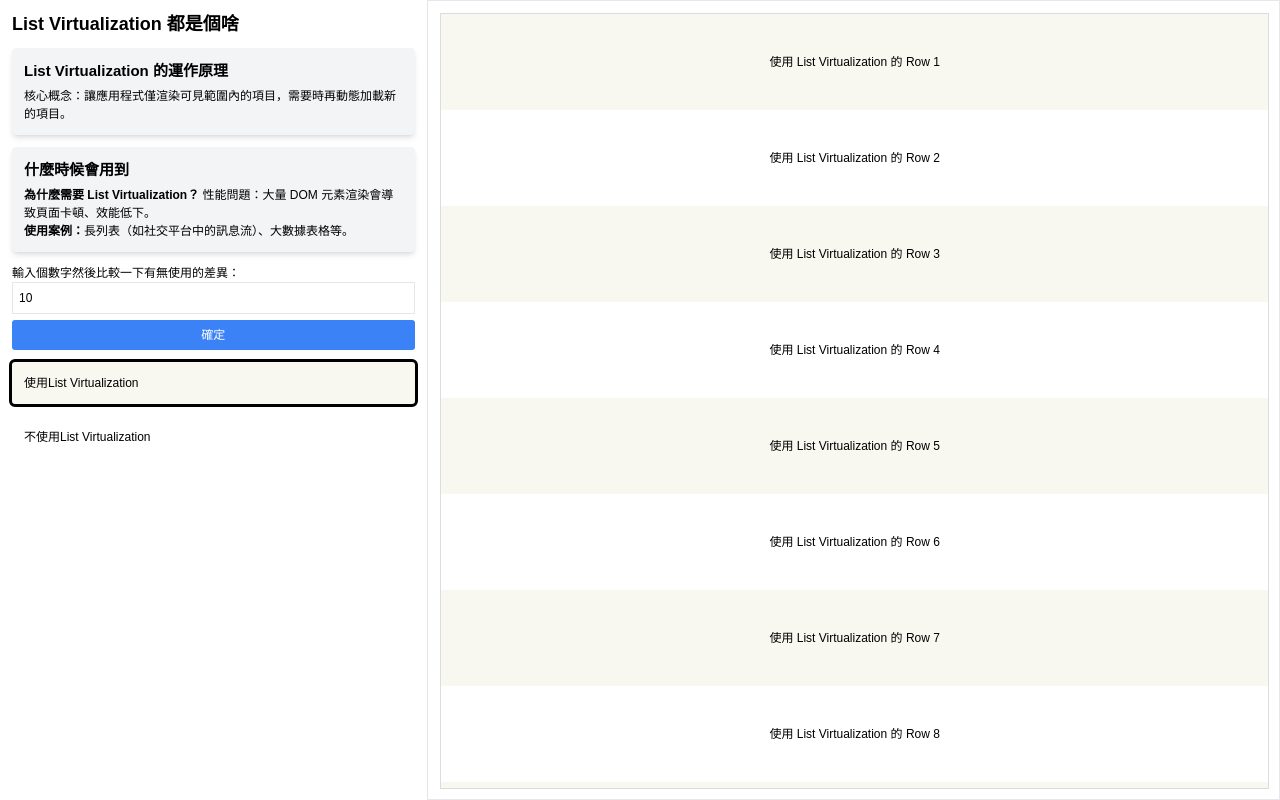
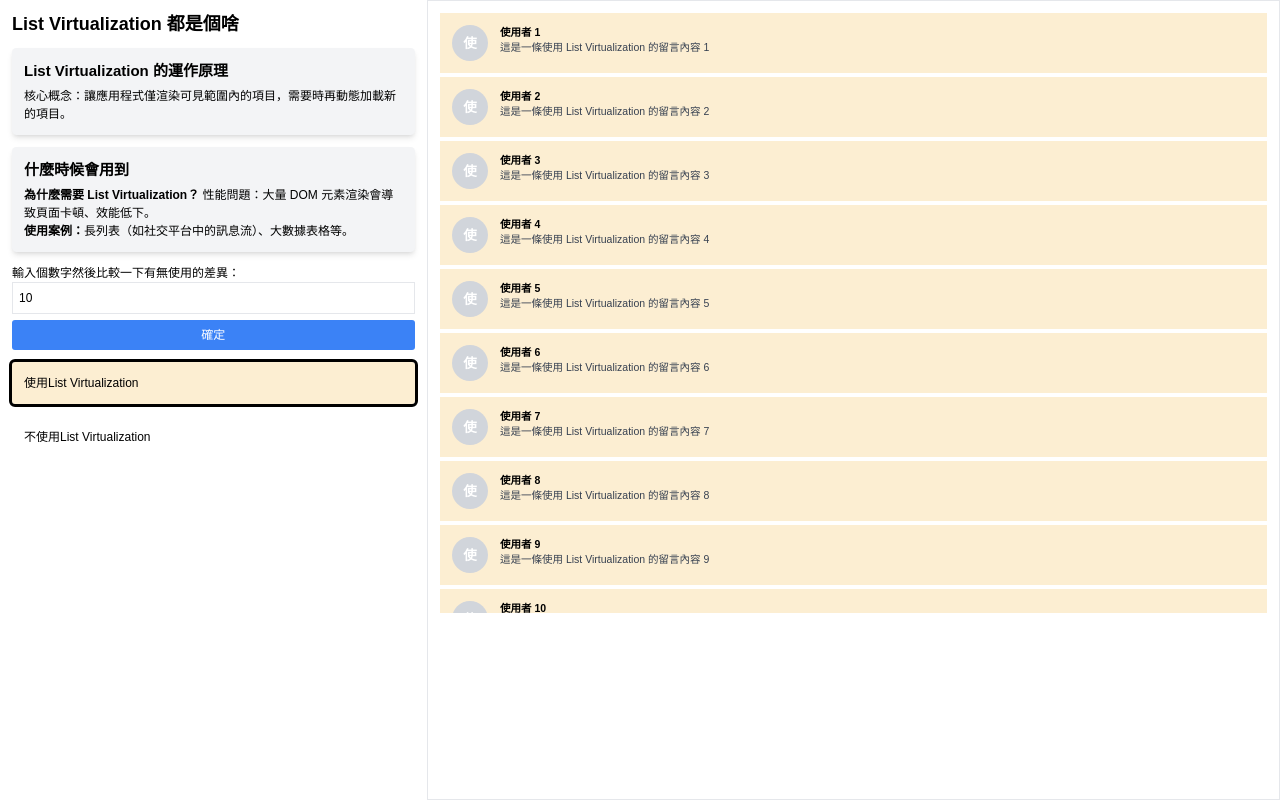
Before and after one commit to JuneLin2001/List-Virtualization-Discussion, a React (Vite) app: page /UsingListVirtualization in a window 1280 px wide. Built offline with nearby package versions, Linux system fonts and the light colour scheme; the HTML template or start-up script is replaced by a standard one.

Commit message:
style: mock social media style

```diff
--- a/src/App.jsx
+++ b/src/App.jsx
@@ -4,6 +4,44 @@ import UsingListVirtualization from "./UsingListVirtualization";
 import UsingRegularList from "./UsingRegularList";
 import Selector from "./Selector";
 import { useState } from "react";
+import PropTypes from "prop-types";
+
+// Row 組件
+const Row = ({ index, isVirtualized }) => {
+  const userName = `使用者 ${index + 1}`;
+  const message = isVirtualized
+    ? `這是一條使用 List Virtualization 的留言內容 ${index + 1}`
+    : `這是一條不使用 List Virtualization 的留言內容 ${index + 1}`;
+
+  return (
+    <div
+      className={`flex p-4 border-b last:border-b-0 mb-1 ${
+        isVirtualized ? "bg-VirtualizationListItem" : "bg-RegularListItem"
+      }`}
+    >
+      <div className="flex-shrink-0 w-12 h-12 rounded-full bg-gray-300 flex items-center justify-center">
+        <span className="text-lg font-semibold text-white">
+          {userName.charAt(0)}
+        </span>{" "}
+        {/* 顯示使用者的首字母 */}
+      </div>
+      <div className="ml-4 flex-grow">
+        <div className="text-sm font-semibold">{userName}</div>
+        <div className="text-sm text-gray-700">{message}</div>
+      </div>
+    </div>
+  );
+};
+
+Row.propTypes = {
+  index: PropTypes.number.isRequired,
+  isVirtualized: PropTypes.bool.isRequired,
+};
+
+Row.propTypes = {
+  index: PropTypes.number.isRequired,
+  isVirtualized: PropTypes.bool.isRequired,
+};
 
 const App = () => {
   const [tempItemCount, setTempItemCount] = useState(10);
@@ -75,16 +113,14 @@ const App = () => {
       <div className="right-panel w-2/3 p-4 overflow-y-auto border-[1px]">
         <Routes>
           <Route
-            path="/"
-            element={<UsingListVirtualization itemCount={itemCount} />}
-          />
-          <Route
             path="/UsingListVirtualization"
-            element={<UsingListVirtualization itemCount={itemCount} />}
+            element={
+              <UsingListVirtualization itemCount={itemCount} Row={Row} />
+            }
           />
           <Route
             path="/UsingRegularList"
-            element={<UsingRegularList itemCount={itemCount} />}
+            element={<UsingRegularList itemCount={itemCount} Row={Row} />}
           />
         </Routes>
       </div>
--- a/src/Selector.jsx
+++ b/src/Selector.jsx
@@ -10,22 +10,30 @@ const Selector = () => {
       <label
         className={`p-4 rounded ${
           selectedListType === "virtualization"
-            ? "bg-[#f8f8f0] outline"
+            ? "bg-VirtualizationListItem outline"
             : "bg-white"
         } cursor-pointer`}
-        onClick={() => setSelectedListType("virtualization")}
       >
-        <Link to="/UsingListVirtualization" className="block">
+        <Link
+          to="/UsingListVirtualization"
+          onClick={() => setSelectedListType("virtualization")}
+          className="w-full h-full flex items-center"
+        >
           使用List Virtualization
         </Link>
       </label>
       <label
         className={`p-4 rounded ${
-          selectedListType === "regular" ? "bg-[#d3e3fd] outline" : "bg-white"
+          selectedListType === "regular"
+            ? "bg-RegularListItem outline"
+            : "bg-white"
         } cursor-pointer`}
-        onClick={() => setSelectedListType("regular")}
       >
-        <Link to="/UsingRegularList" className="block">
+        <Link
+          to="/UsingRegularList"
+          onClick={() => setSelectedListType("regular")}
+          className="w-full h-full flex items-center"
+        >
           不使用List Virtualization
         </Link>
       </label>
--- a/src/UsingListVirtualization.jsx
+++ b/src/UsingListVirtualization.jsx
@@ -1,38 +1,23 @@
+import PropTypes from "prop-types";
 import { FixedSizeList as List } from "react-window";
-import AutoSizer from "react-virtualized-auto-sizer";
-import PropTypes from "prop-types";
 
-const Row = ({ index, style }) => (
-  <div className={index % 2 ? "ListItemOdd" : "ListItemEven"} style={style}>
-    使用 List Virtualization 的 Row {index + 1}
-  </div>
-);
-Row.propTypes = {
-  index: PropTypes.number.isRequired,
-  style: PropTypes.object.isRequired,
+const UsingListVirtualization = ({ itemCount, Row }) => {
+  return (
+    <div className="h-full w-full">
+      <List height={600} itemCount={itemCount} itemSize={64} width="100%">
+        {({ index, style }) => (
+          <div style={style}>
+            <Row index={index} isVirtualized={true} />
+          </div>
+        )}
+      </List>
+    </div>
+  );
 };
 
-const UsingListVirtualization = ({ itemCount }) => {
-  return (
-    <>
-      <AutoSizer>
-        {({ height, width }) => (
-          <List
-            className="List"
-            height={height}
-            itemCount={itemCount}
-            itemSize={96}
-            width={width}
-          >
-            {Row}
-          </List>
-        )}
-      </AutoSizer>
-    </>
-  );
-};
 UsingListVirtualization.propTypes = {
   itemCount: PropTypes.number.isRequired,
+  Row: PropTypes.elementType.isRequired,
 };
 
 export default UsingListVirtualization;
--- a/src/UsingRegularList.jsx
+++ b/src/UsingRegularList.jsx
@@ -1,30 +1,18 @@
 import PropTypes from "prop-types";
 
-const Row = ({ index }) => (
-  <div
-    className={`${
-      index % 2 ? "RegularListItemEven" : "ListItemOdd"
-    } h-32 p-4 border-x-[1px] `}
-  >
-    不使用 List Virtualization 的 Row {index}
-  </div>
-);
-
-Row.propTypes = {
-  index: PropTypes.number.isRequired,
-};
-
-const UsingRegularList = ({ itemCount }) => {
+const UsingRegularList = ({ itemCount, Row }) => {
   return (
-    <div className="h-full w-full  ">
+    <div className="h-full w-full">
       {Array.from({ length: itemCount }, (_, index) => (
-        <Row key={index} index={index + 1} />
+        <Row key={index} index={index} isVirtualized={false} />
       ))}
     </div>
   );
 };
+
 UsingRegularList.propTypes = {
   itemCount: PropTypes.number.isRequired,
+  Row: PropTypes.elementType.isRequired,
 };
 
 export default UsingRegularList;
--- a/src/index.css
+++ b/src/index.css
@@ -32,14 +32,3 @@ body,
   align-items: center;
   justify-content: center;
 }
-
-.ListItemEven {
-  background-color: #f8f8f0;
-}
-
-.RegularListItemEven {
-  display: flex;
-  align-items: center;
-  justify-content: center;
-  background-color: #d3e3fd;
-}
--- a/tailwind.config.js
+++ b/tailwind.config.js
@@ -2,7 +2,12 @@
 export default {
   content: ["./src/**/*.{js,jsx,ts,tsx}"],
   theme: {
-    extend: {},
+    extend: {
+      colors: {
+        VirtualizationListItem: "#fceed2",
+        RegularListItem: "#d3e3fd",
+      },
+    },
   },
   plugins: [],
 };
```
